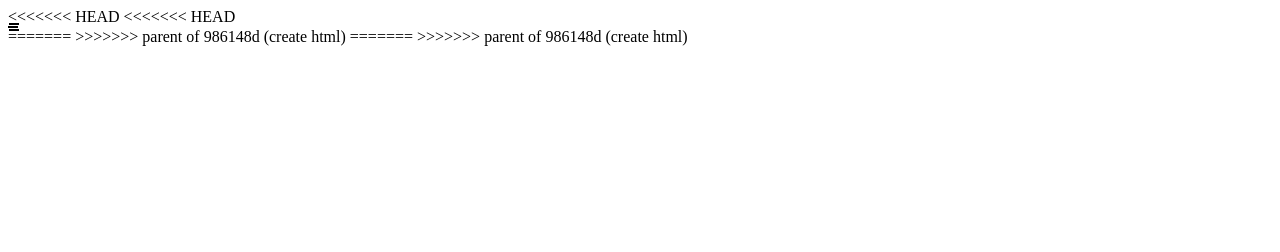
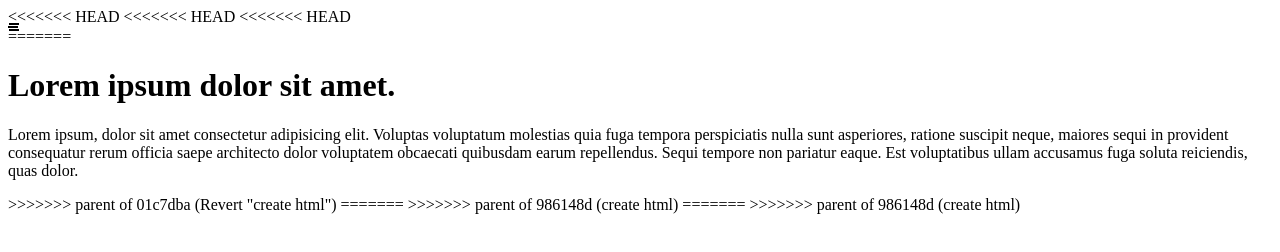
Before and after one commit to YuliaPelia/nike, a plain HTML site: page index.html in a window 1280 px wide. Drawn offline with Linux system fonts and the light colour scheme.

Commit message:
Revert "Revert "create html""
This reverts commit 01c7dba99860874a79f98f43d614c41e2bd57217.

```diff
--- a/index.html
+++ b/index.html
@@ -6,11 +6,19 @@
     <meta charset="UTF-8">
     <meta http-equiv="X-UA-Compatible" content="IE=edge">
     <meta name="viewport" content="width=device-width, initial-scale=1.0">
+<<<<<<< HEAD
     <title>Document</title>
     <link rel="stylesheet" href="./style.css">
 </head>
 <body>
     <div class="line"></div>
+=======
+    <title>Study</title>
+</head>
+<body>
+    <h1>Lorem ipsum dolor sit amet.</h1>
+    <p>Lorem ipsum, dolor sit amet consectetur adipisicing elit. Voluptas voluptatum molestias quia fuga tempora perspiciatis nulla sunt asperiores, ratione suscipit neque, maiores sequi in provident consequatur rerum officia saepe architecto dolor voluptatem obcaecati quibusdam earum repellendus. Sequi tempore non pariatur eaque. Est voluptatibus ullam accusamus fuga soluta reiciendis, quas dolor.</p>
+>>>>>>> parent of 01c7dba (Revert "create html")
 </body>
 </html>
 =======
```
